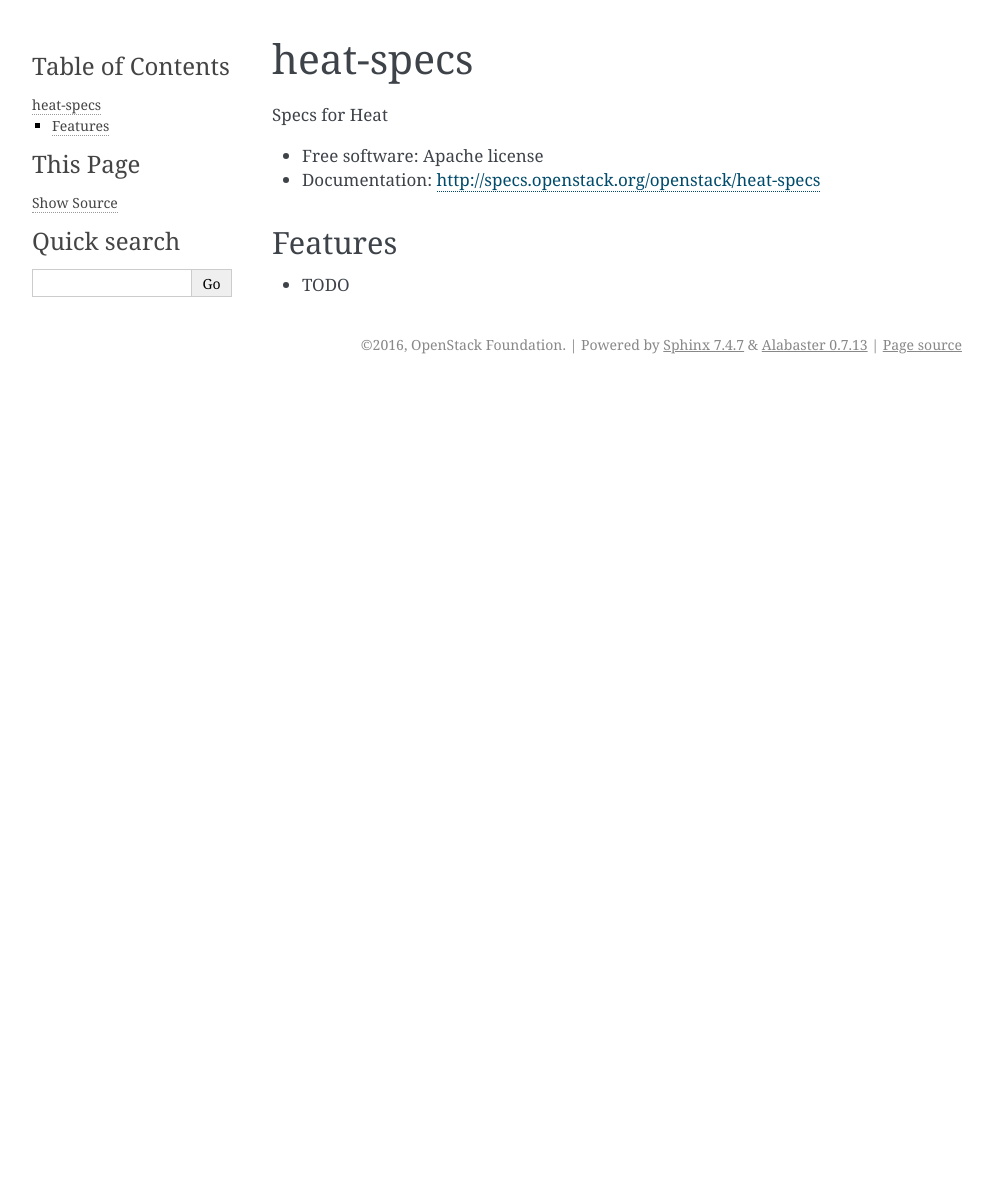
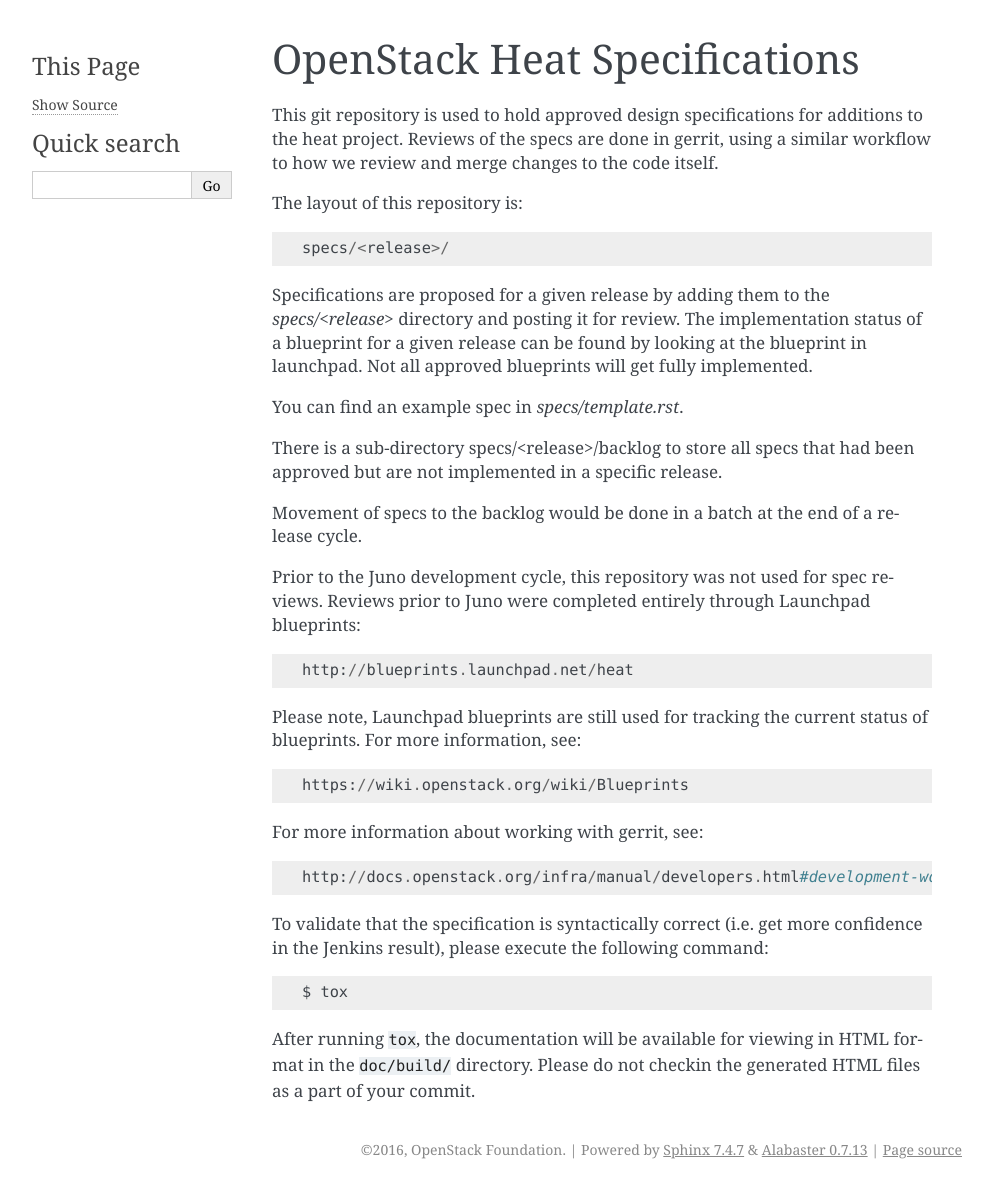
Before and after one commit to openstack/heat-specs, a Sphinx documentation site: the page built from doc/source/readme.rst, in a window 1280 px wide. Shown: the whole page, without its empty margins (148-1141 px from the left). Built offline with Sphinx 7.4.7, drawn with Linux system fonts in a browser that asks for light colours; before the commit the page ends 900 px from its top, so only the background shows below that.

Commit message:
Update README.rst
Updates README.rst and removes the not so
useful contributing.rst.

Change-Id: Icc672e0cb678cb51eff4591daef0401a052e00e7

```diff
--- a/README.rst
+++ b/README.rst
@@ -1,13 +1,50 @@
-===============================
-heat-specs
-===============================
+=============================
+OpenStack Heat Specifications
+=============================
 
-Specs for Heat
+This git repository is used to hold approved design specifications for
+additions to the heat project. Reviews of the specs are done in gerrit,
+using a similar workflow to how we review and merge changes to the code
+itself.
 
-* Free software: Apache license
-* Documentation: https://specs.openstack.org/openstack/heat-specs/
+The layout of this repository is::
 
-Features
---------
+  specs/<release>/
 
-* TODO
+Specifications are proposed for a given release by adding them to the
+`specs/<release>` directory and posting it for review.  The implementation
+status of a blueprint for a given release can be found by looking at the
+blueprint in launchpad.  Not all approved blueprints will get fully
+implemented.
+
+You can find an example spec in `specs/template.rst`.
+
+There is a sub-directory specs/<release>/backlog to store all specs
+that had been approved but are not implemented in a specific release.
+
+Movement of specs to the backlog would be done in a batch at the end of
+a release cycle.
+
+Prior to the Juno development cycle, this repository was not used for spec
+reviews.  Reviews prior to Juno were completed entirely through Launchpad
+blueprints::
+
+  http://blueprints.launchpad.net/heat
+
+Please note, Launchpad blueprints are still used for tracking the
+current status of blueprints. For more information, see::
+
+  https://wiki.openstack.org/wiki/Blueprints
+
+For more information about working with gerrit, see::
+
+  http://docs.openstack.org/infra/manual/developers.html#development-workflow
+
+To validate that the specification is syntactically correct (i.e. get more
+confidence in the Jenkins result), please execute the following command::
+
+  $ tox
+
+After running ``tox``, the documentation will be available for viewing in HTML
+format in the ``doc/build/`` directory. Please do not checkin the generated
+HTML files as a part of your commit.
--- a/doc/source/index.rst
+++ b/doc/source/index.rst
@@ -48,7 +48,6 @@
    :maxdepth: 2
 
    README <readme>
-   contributing
 
 
 Indices and tables
--- a/doc/source/readme.rst
+++ b/doc/source/readme.rst
@@ -1,13 +1 @@
-===============================
-heat-specs
-===============================
-
-Specs for Heat
-
-* Free software: Apache license
-* Documentation: http://specs.openstack.org/openstack/heat-specs
-
-Features
---------
-
-* TODO
+.. include:: ../../README.rst
```
Also changed, not shown: CONTRIBUTING.rst (deleted, +0 -20 lines), doc/source/contributing.rst (deleted, +0 -20 lines).
